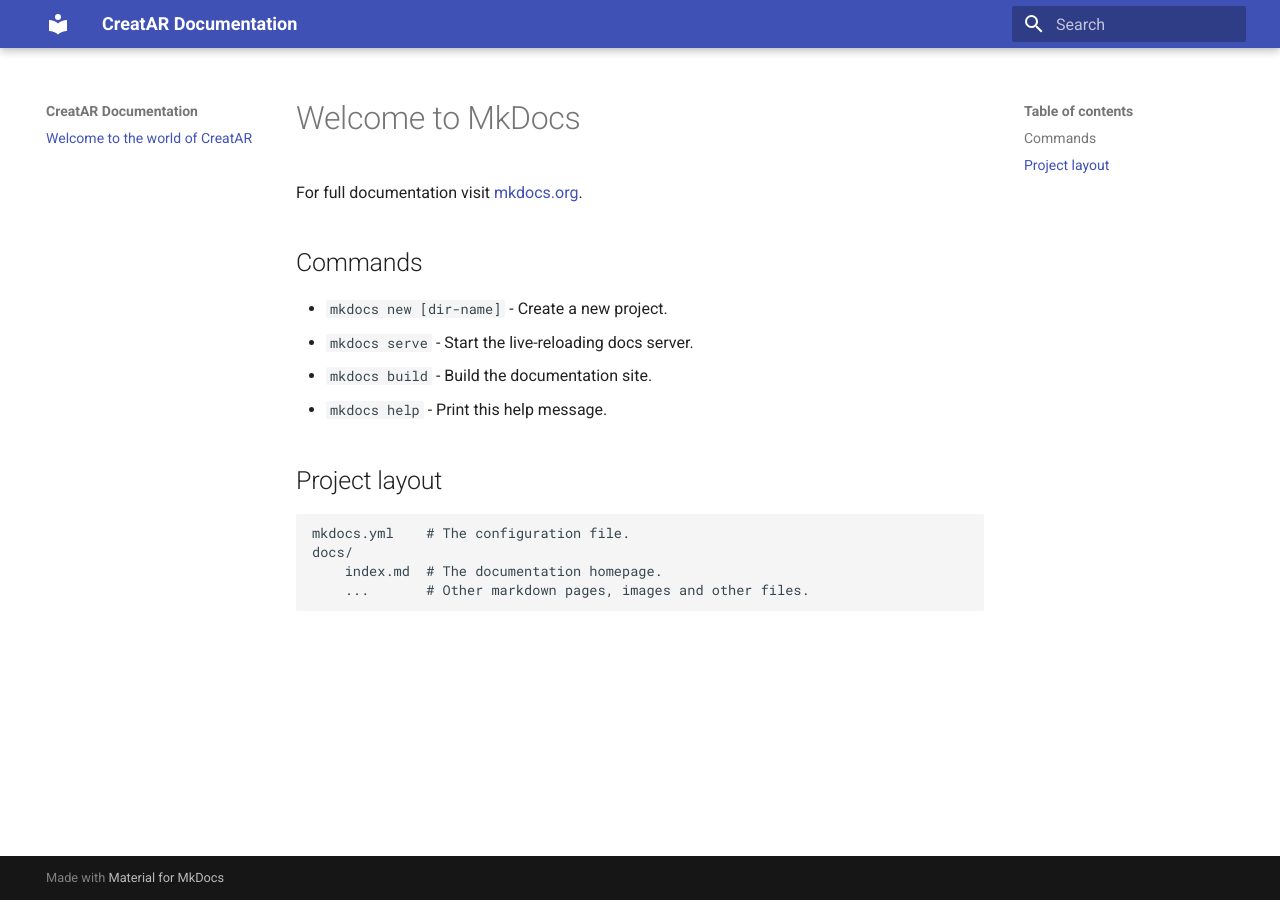
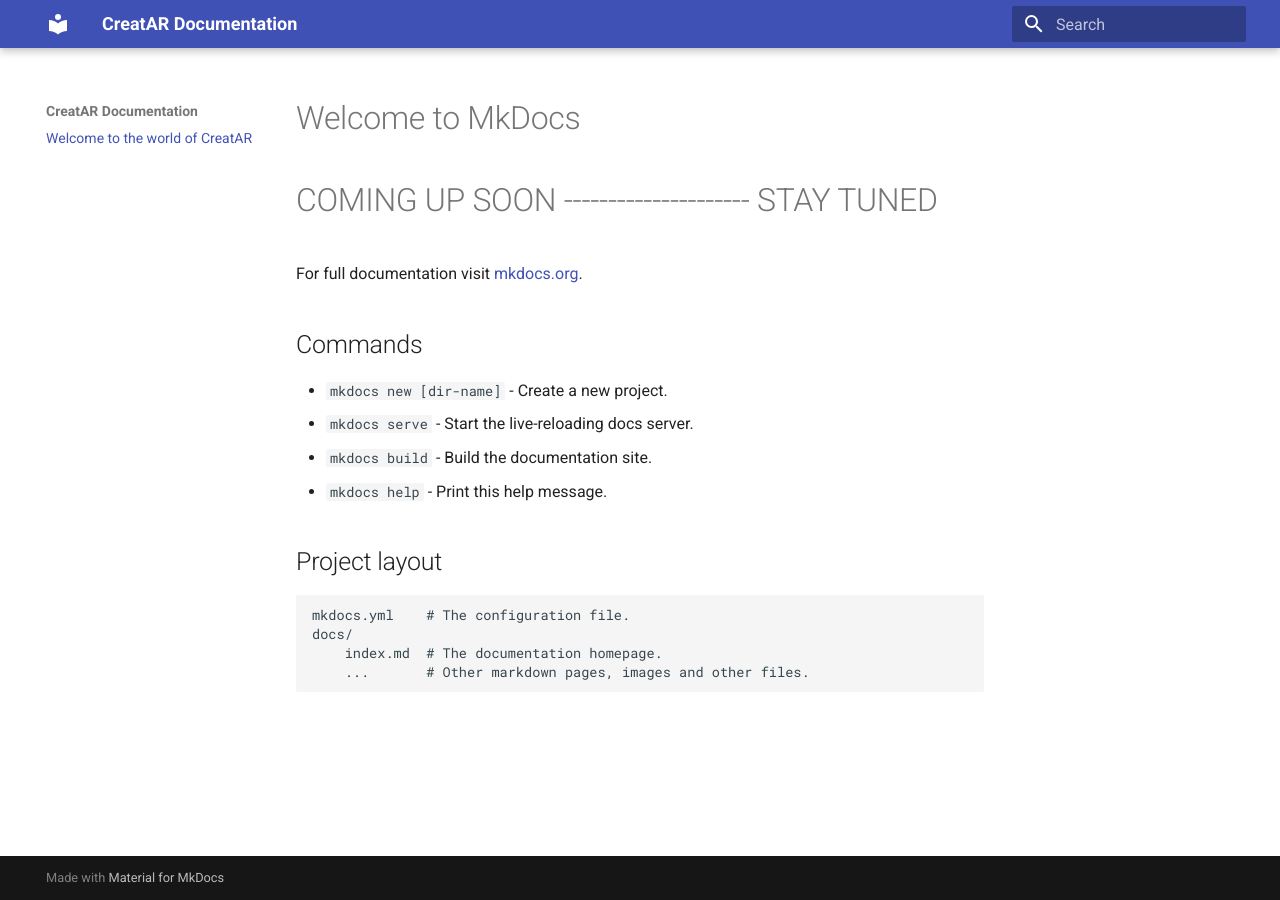
Before and after one commit to Kartik-RTP/CreatAR, an MkDocs documentation site: the page built from docs/docs/index.md, in a window 1280 px wide. Built offline with MkDocs 1.6.1 and Material for MkDocs 9.7.7, drawn with Linux system fonts in a browser that asks for light colours; old or Windows-style settings are respelled for this version of MkDocs.

Commit message:
some minor changes to docs

```diff
--- a/docs/docs/index.md
+++ b/docs/docs/index.md
@@ -1,6 +1,18 @@
 # Welcome to MkDocs
 
+
+# COMING UP SOON ---------------------   STAY TUNED
+
+
+
+
+
+
+
 For full documentation visit [mkdocs.org](http://mkdocs.org).
+
+
+
 
 ## Commands
 
```
Also changed, not shown: docs/site/index.html, docs/site/mkdocs/search_index.json.
